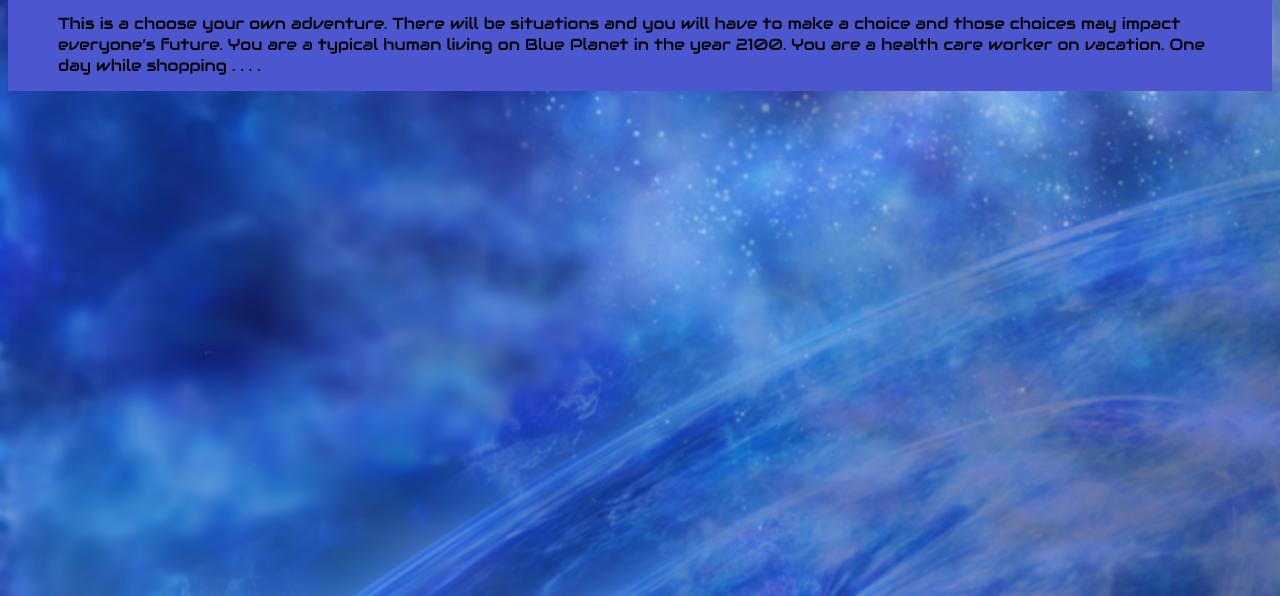
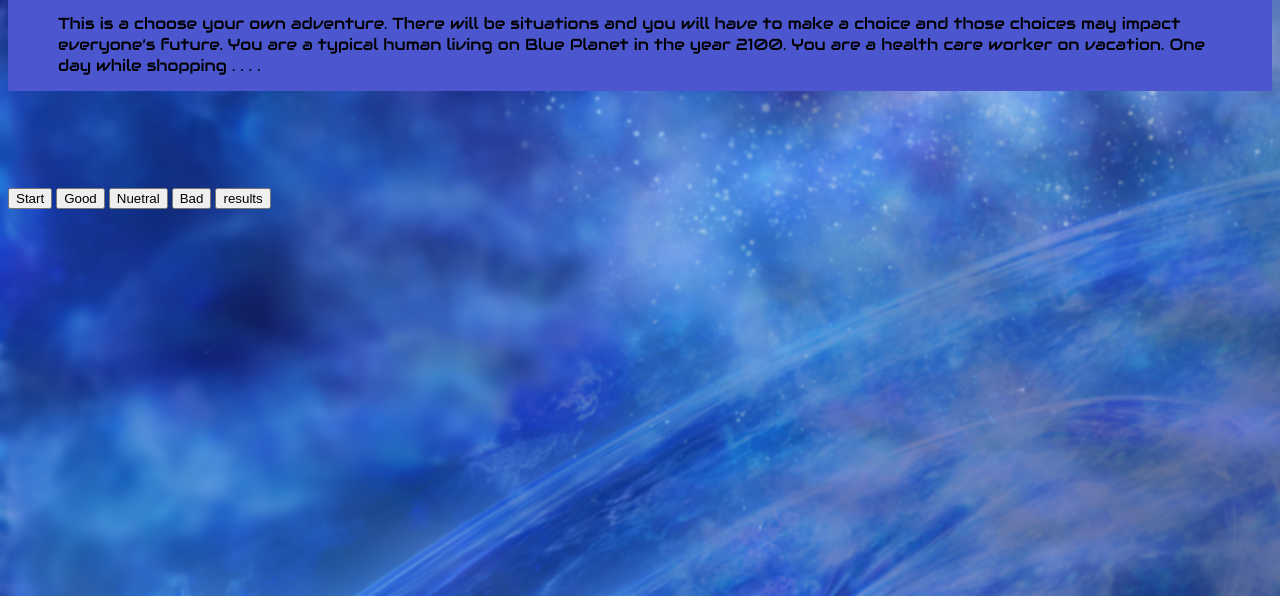
Before and after one commit to himekatie/ChooseYourOwnAdventure, a plain HTML site: page index.html in a window 1280 px wide. Shown: the part 220-816 px from the top of the page. Drawn offline with Linux system fonts and the light colour scheme.

Commit message:
commit
buttons

```diff
--- a/index.html
+++ b/index.html
@@ -6,6 +6,25 @@
         </title>
         <link rel="stylesheet" href="index.css">
         <link rel="stylesheet" href="https://fonts.googleapis.com/css?family=Audiowide">
+        <script>
+            function Start(){
+                const Button = document.getElementById("start");
+                location.assign("OtherWebsite.html")
+            }
+            let score = 0;
+            function Good(){
+                score = score + 3;
+            }
+            function Neutral(){
+                score = score + 2;
+            }
+            function Bad(){
+                score = score + 0;
+            }
+            function findout(){
+                console.log(score);
+            }
+        </script>
 
 
         <meta
@@ -28,6 +47,24 @@
 
         </div>
 
+        <div><!-- Buttons-->
+            <button onclick = "Start()">
+                Start
+            </button>
+            <button onclick="Good()">
+                Good
+            </button>
+            <button onclick="Neutral()">
+                Nuetral
+            </button>
+            <button onclick="Bad()">
+                Bad
+            </button>
+            <button onclick="findout()">
+                results
+            </button>
+        </div>
+
     </body>
 
 
```
